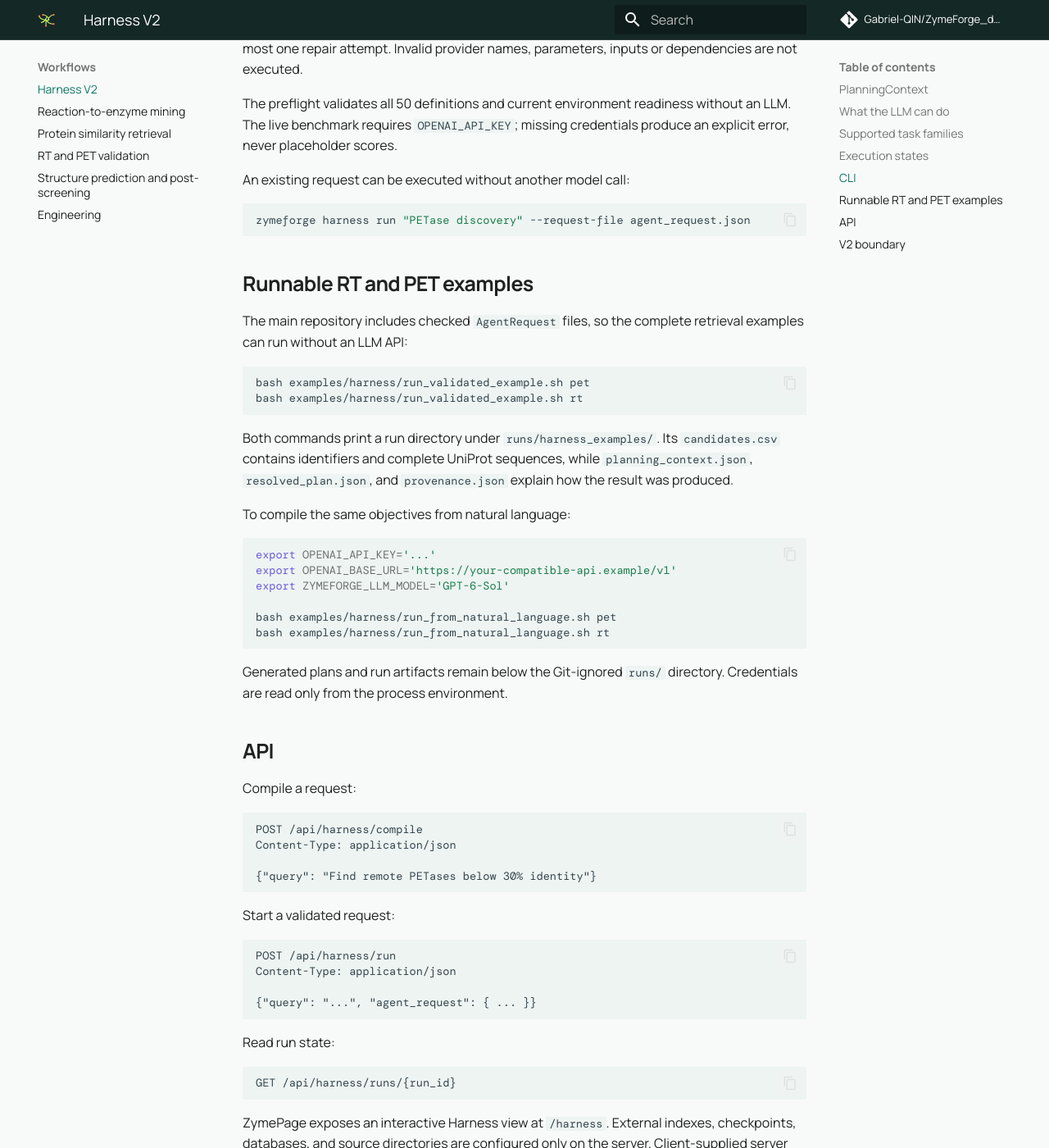
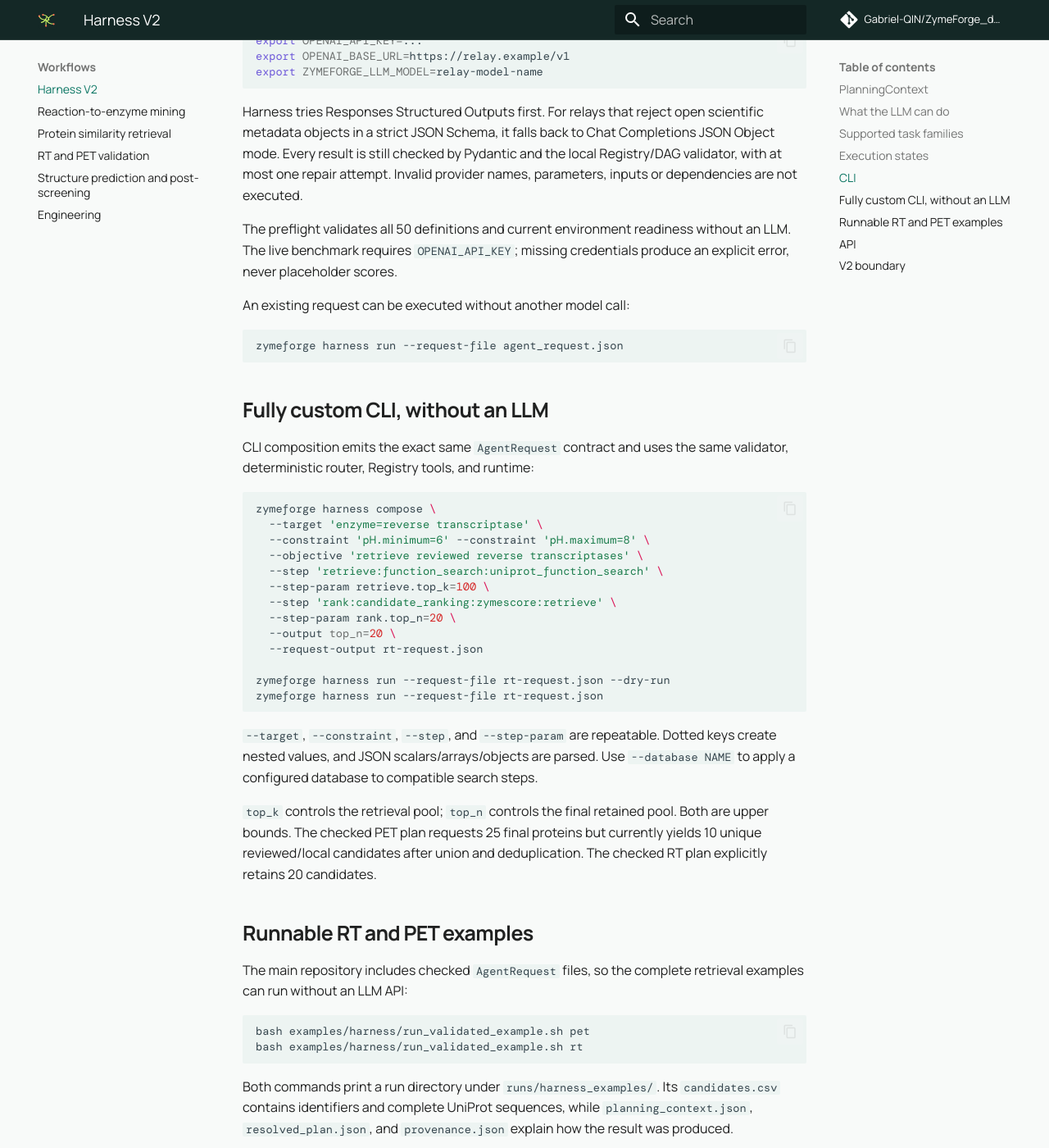
Before and after one commit to Gabriel-QIN/ZymeForge_docs, an MkDocs documentation site: the page built from docs/workflows/harness-v1.md, in a window 1280 px wide and 1400 px high, scrolled down 2474 px. Shown: the whole window at 82% size. Built offline with MkDocs 1.6.1 and Material for MkDocs 9.7.7, drawn with Linux system fonts in a browser that asks for light colours; comment, search, counter and statistics services are not loaded; some of the changed text lies outside the part shown.

Commit message:
Document agent and custom Harness entry points

````diff
--- a/docs/workflows/harness-v1.md
+++ b/docs/workflows/harness-v1.md
@@ -85,13 +86,20 @@ Each run produces `run.json`, `agent_request.json`, `planning_context.json`,
 
 ## CLI
 
+`agent` is the natural-language-facing alias for the same Harness application:
+
 ```bash
 export OPENAI_API_KEY=...
-zymeforge harness plan "Find remote PETases below 30% identity"
-zymeforge harness run "Find remote PETases below 30% identity"
+zymeforge agent tools
+zymeforge agent plan "Find remote PETases below 30% identity" --top-k 100 --top-n 20
+zymeforge agent run "Find remote PETases below 30% identity"
 zymeforge harness benchmark --validate-only
 zymeforge harness benchmark
 ```
+
+The LLM is only a compiler from natural language to `AgentRequest`. It cannot
+execute shell commands: execution is constrained to healthy Registry tools and
+allowlisted parameters.
 
 An OpenAI-compatible relay may be used by setting its base URL and an exact
 model name exposed by that service:
@@ -115,8 +123,38 @@ produce an explicit error, never placeholder scores.
 An existing request can be executed without another model call:
 
 ```bash
-zymeforge harness run "PETase discovery" --request-file agent_request.json
+zymeforge harness run --request-file agent_request.json
 ```
+
+## Fully custom CLI, without an LLM
+
+CLI composition emits the exact same `AgentRequest` contract and uses the same
+validator, deterministic router, Registry tools, and runtime:
+
+```bash
+zymeforge harness compose \
+  --target 'enzyme=reverse transcriptase' \
+  --constraint 'pH.minimum=6' --constraint 'pH.maximum=8' \
+  --objective 'retrieve reviewed reverse transcriptases' \
+  --step 'retrieve:function_search:uniprot_function_search' \
+  --step-param retrieve.top_k=100 \
+  --step 'rank:candidate_ranking:zymescore:retrieve' \
+  --step-param rank.top_n=20 \
+  --output top_n=20 \
+  --request-output rt-request.json
+
+zymeforge harness run --request-file rt-request.json --dry-run
+zymeforge harness run --request-file rt-request.json
+```
+
+`--target`, `--constraint`, `--step`, and `--step-param` are repeatable. Dotted
+keys create nested values, and JSON scalars/arrays/objects are parsed. Use
+`--database NAME` to apply a configured database to compatible search steps.
+
+`top_k` controls the retrieval pool; `top_n` controls the final retained pool.
+Both are upper bounds. The checked PET plan requests 25 final proteins but
+currently yields 10 unique reviewed/local candidates after union and
+deduplication. The checked RT plan explicitly retains 20 candidates.
 
 ## Runnable RT and PET examples
 
````
Also changed, not shown: other parts of docs/workflows/harness-v1.md (+3 -2 lines), docs/getting-started/installation.md (+12 -0 lines), docs/reference/cli.md (+7 -0 lines).
